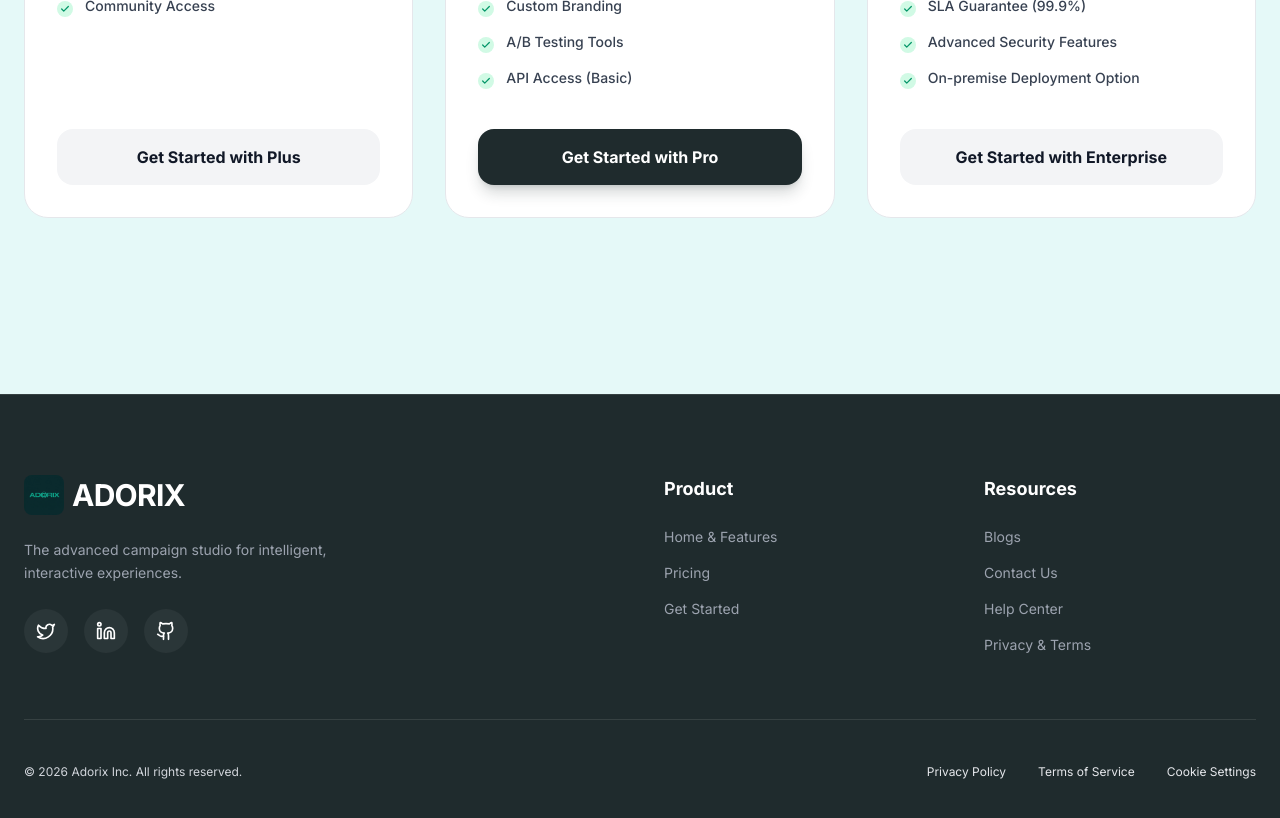
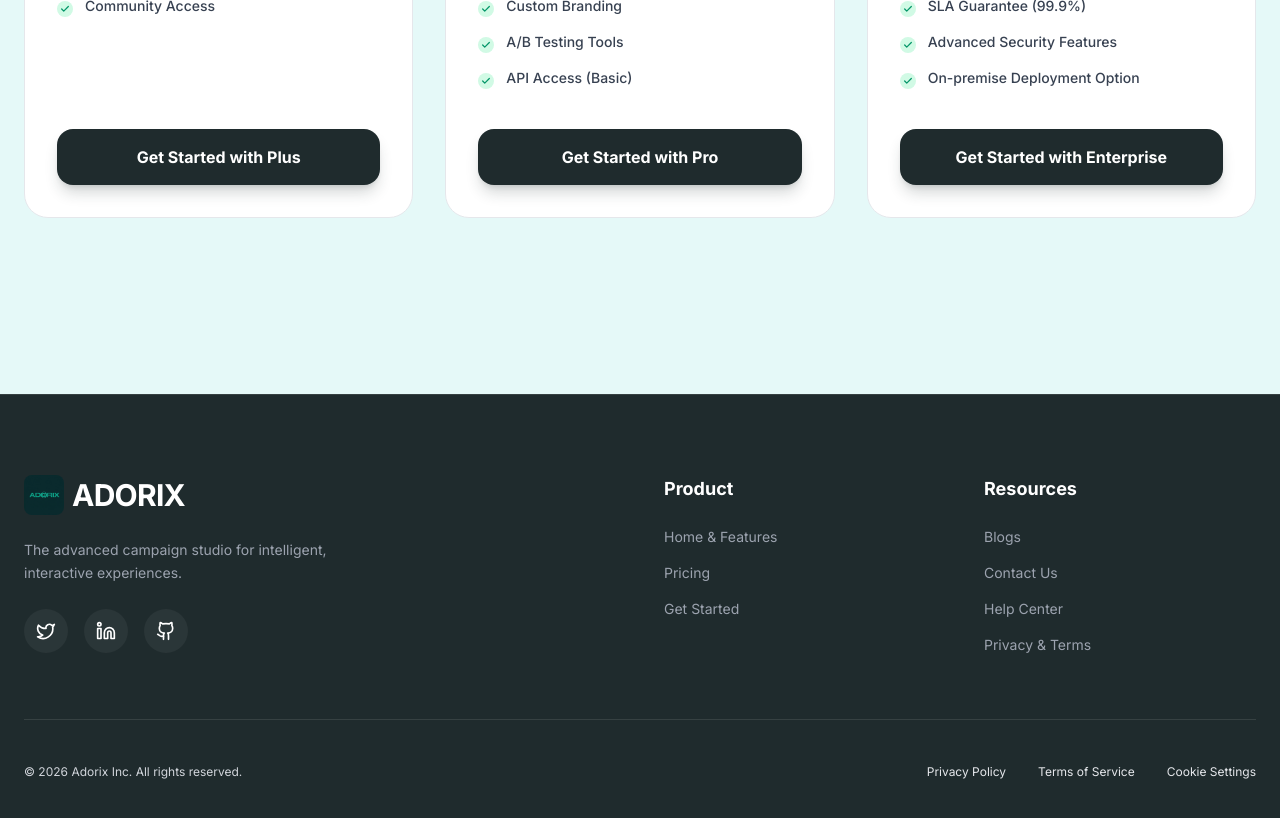
Before and after one commit to ADORIX000/adorix-webb, a Next.js app: page /pricing in a window 1280 px wide. Shown: the part 800-1618 px from the top of the page. Built offline with nearby package versions, Linux system fonts and the light colour scheme; no server answers.

Commit message:
updated in pricing page

```diff
--- a/app/pricing/page.jsx
+++ b/app/pricing/page.jsx
@@ -163,10 +163,7 @@ const PricingCard = ({
       <button
         onClick={handleSubscribe}
         disabled={isLoading}
-        className={`block text-center w-full py-4 rounded-2xl font-bold transition-all flex justify-center items-center gap-2 ${recommended
-          ? 'bg-adorix-dark text-white hover:bg-adorix-primary shadow-lg shadow-adorix-dark/20'
-          : 'bg-gray-100 text-gray-900 hover:bg-adorix-light hover:text-adorix-dark'
-          }`}
+        className="block text-center w-full py-4 rounded-2xl font-bold transition-all flex justify-center items-center gap-2 bg-adorix-dark text-white hover:bg-adorix-primary shadow-lg shadow-adorix-dark/20"
       >
         {isLoading ? (
           <>
```
